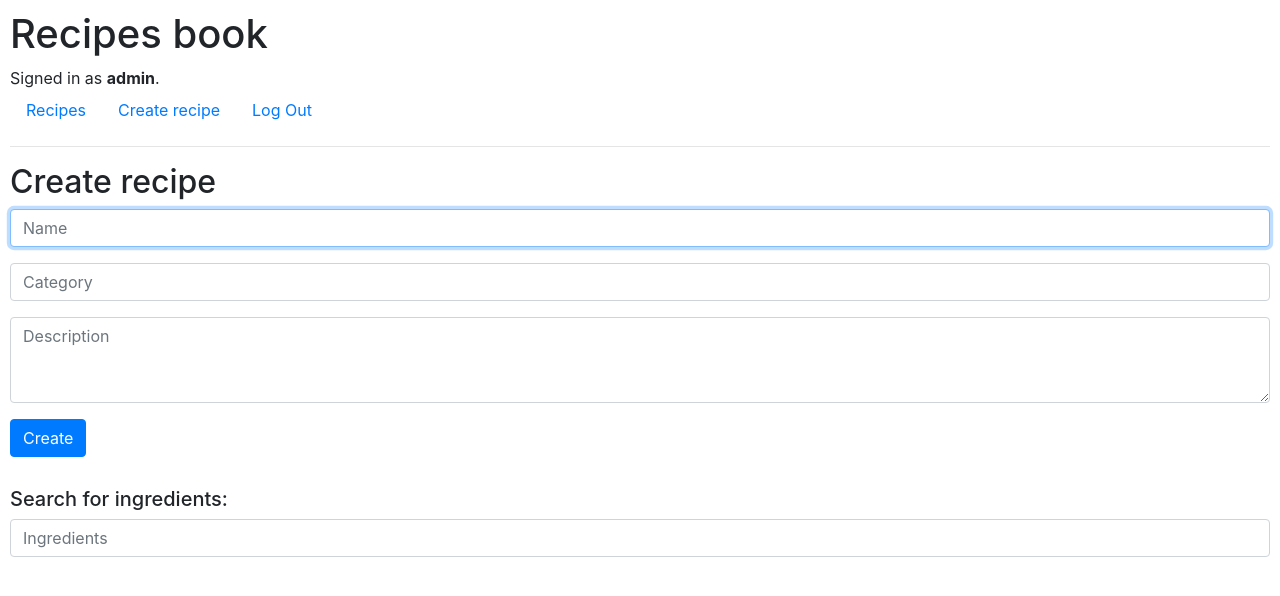
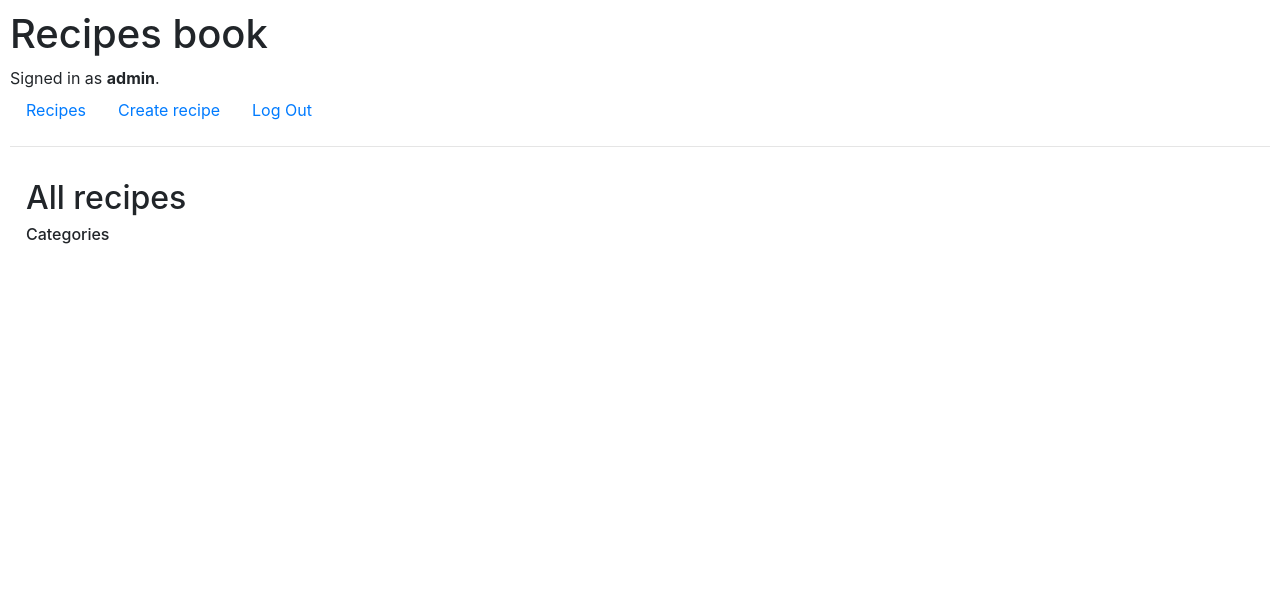
Before and after one commit to martyanovandrey/Mealplan, a Django app: page /create_recipe_api in a window 1280 px wide. Shown: the top 596 px of the page. Run offline with Django 3.2, Linux system fonts and the light colour scheme; a user stored in the database is signed in; some libraries are stand-ins or nearby versions.

Commit message:
recipe list

```diff
--- a/mplan/models.py
+++ b/mplan/models.py
@@ -13,7 +13,7 @@ class Recipe(models.Model):
     creator = models.ForeignKey(User, on_delete=models.CASCADE, related_name='owner')
 
     def __str__(self):
-        return f"{self.name} {self.ingredient} {self.description}"
+        return f"{self.creator} {self.name}"
 
 class Ingredient(models.Model):
     food_id = models.IntegerField()
@@ -22,4 +22,4 @@ class Ingredient(models.Model):
     recipe = models.ManyToManyField('Recipe', blank=True, related_name='recipe')
 
     def __str__(self):
-        return f"{self.recipe} {self.food_id} {self.amount}"
+        return f"{self.name} {self.amount}"
--- a/mplan/static/mplan/index.js
+++ b/mplan/static/mplan/index.js
@@ -68,12 +68,21 @@ function addIngredient(ingredientId, ingredientName, ingredientCard) {
   		<span aria-hidden="true">&times;</span>
 	</button>`
 	ingredientDiv.appendChild(ingredient);
+	ingredientAdded = {
+		name: ingredientName,
+		id: ingredientId,
+		value: ingredientCard.parentNode.querySelector('#quantityValue').value,
+		protein:
+
+	}
 	addIngredientList(ingredientName, ingredientId, ingredientCard.parentNode.querySelector('#quantityValue').value)
 }
 
 function remove(el) {
-	var element = el;
-	element.parentNode.remove();
+	let element = el.parentNode;
+	let IngredientIndex = Array.from(element.parentNode.children).indexOf(element)
+	ingredientList.splice(IngredientIndex, 1)
+	element.remove();
   }
 
 /* food portions
@@ -118,6 +127,7 @@ function create_recipe() {
 			},
 			body: JSON.stringify({
 				ingredientList,
+				username: document.getElementById('username-field').value,
 				name: document.getElementById('name-field').value,
 				category: document.getElementById('category-field').value,
 				description: document.getElementById('description-field').value
--- a/mplan/templates/mplan/create_recipe.html
+++ b/mplan/templates/mplan/create_recipe.html
@@ -21,7 +21,7 @@
             <textarea id='description-field' class="form-control" id="exampleFormControlTextarea1" rows="3" type="text" name="description" placeholder="Description"></textarea>
         </div>
         <div class="form-group">
-        <input name="owner" type='hidden' value='{{ user.username }}'>
+        <input name="owner" id='username-field' type='hidden' value='{{ user.username }}'>
         <div class="ingredients">
         </div>
     </form>
--- a/mplan/templates/mplan/index.html
+++ b/mplan/templates/mplan/index.html
@@ -2,29 +2,28 @@
 
 {% block body %}
 <div style='padding: 1em'>
-    <h2>Active Listings</h2>
+    <h2>All recipes</h2>
     <h6> Categories
         {% for category in all_categories %}
             <a href="category/{{category.category}}" class="badge badge-primary"> {{category.category}} </a>
         {% endfor %}
     </h6>
     <div>
-        {% for listing in listings %}
-            {% if listing.active == True %}
-            <div onclick="window.open('{% url "active_listing" listing.id %}', '_self');" class="card" style="width: 18rem; margin: 0px 0px 5px;">
+        {% for recipe in all_recipes %}
+
+            <div onclick="window.open('{% url "recipe" recipe.id %}', '_self');" class="card" style="width: 18rem; margin: 0px 0px 5px;">
                 <div class="card-body">
                     <h5 class="card-title">
-                        {{ listing.name}}
+                        {{ recipe.name}}
                     </h5>
-                    {% if listing.category %}
-                        <a href="category/{{listing.category}}" class="badge badge-primary"> {{listing.category}} </a>
+                    {% if recipe.category %}
+                        <a href="category/{{recipe.category}}" class="badge badge-primary"> {{recipe.category}} </a>
                     {% endif %}
-                    <img class="card-img-top" src="{{ listing.url}}">
-                    <p class="card-text">Description: {{ listing.description }}</p>
-                    <p class="card-text">Starting bid: {{ listing.starting_bid }}$</p>
+                    <p class="card-text">Creator: {{ recipe.creator }}</p>
+                    <p class="card-text">Description: {{ recipe.description }}</p>
                 </div>
             </div>
-            {% endif %}
+
         {% endfor %}
     </div>
 </div>
--- a/mplan/urls.py
+++ b/mplan/urls.py
@@ -10,5 +10,6 @@ urlpatterns = [
     path('create_recipe', views.create_recipe, name='create_recipe'),
     path('create_recipe_api', views.create_recipe_api, name='create_recipe_api'),
     path('food/<str:foodName>', views.food_API, name='food'),
-    path('ingredient/<int:ingredientId>', views.ingredient_API, name='ingredient')
+    path('ingredient/<int:ingredientId>', views.ingredient_API, name='ingredient'),
+    path("<int:recipe_id>", views.recipe, name="recipe"),
     ]
--- a/mplan/views.py
+++ b/mplan/views.py
@@ -48,8 +48,12 @@ def ingredient_API(request, ingredientId):
     return JsonResponse(r, safe=False)
 
 def index(request):
-
-    return render(request, "mplan/index.html")
+    all_recipes = Recipe.objects.all()
+    #Get unique values from category query
+    all_categories = Recipe.objects.values('category').distinct().exclude(category__exact='')
+    return render(request, "mplan/index.html", {
+                    "all_categories": all_categories,
+                    "all_recipes": all_recipes})
 
 def login_view(request):
     if request.method == "POST":
@@ -100,8 +104,6 @@ def register(request):
     else:
         return render(request, "mplan/register.html")
 
-
-test = 0
 @login_required
 def create_recipe(request):
     print('im here'*100)
@@ -143,21 +145,30 @@ def create_recipe(request):
 def create_recipe_api(request):
     print('im here'*10)
     if request.method == "POST":
-        global test
-        test = test + 1
         data_json = json.loads(request.body)
         print(data_json)
+        username = data_json['username']
+        user = User.objects.get(username=username)
         name = data_json['name']
         category = data_json['category']
         description = data_json['description']
-        print(name)
-        print(category)
-        Recipe_created = Recipe(name=name, description=description, category=category)
+        Recipe_created = Recipe(name=name, description=description, category=category, creator=user)
+        Recipe_created.save()
         for i in data_json['ingredientList']:
-            print(i)
             Ingredient_created = Ingredient(food_id=i['id'],  name=i['name'], amount=i['amount'])
             Ingredient_created.save()
-            Ingdedient = Ingredient_created.objects.get(id=i['id'])
-            Recipe_created.ingredient.add(Ingdedient)
-        Recipe_created.save()
-    return render(request, "mplan/create_recipe.html")
+            Recipe_created.ingredient.add(Ingredient_created)
+    return render(request, "mplan/index.html")
+
+
+@login_required
+def recipe(request, recipe_id):
+    try:
+        recipe = Recipe.objects.get(id=recipe_id)
+        curent_user = request.user.id
+    except Recipe.DoesNotExist:
+        raise Http404("Recipe not found.")
+    recipe_item = Recipe.objects.get(id = recipe_id)
+    return render(request, "mplan/recipe.html", {
+        "recipe": recipe_item
+    })
```
Also changed, not shown: mplan/templates/mplan/recipe.html (added, +17 -0 lines), db.sqlite3.
